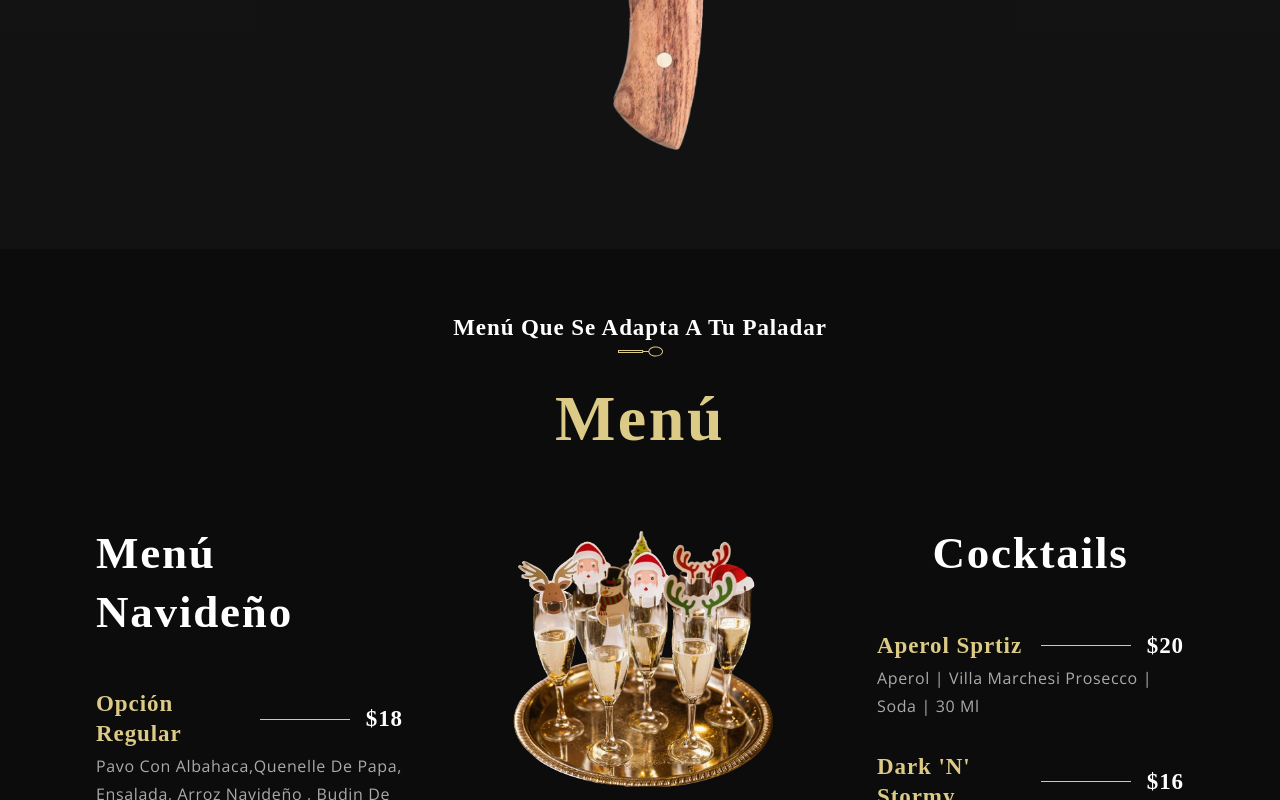
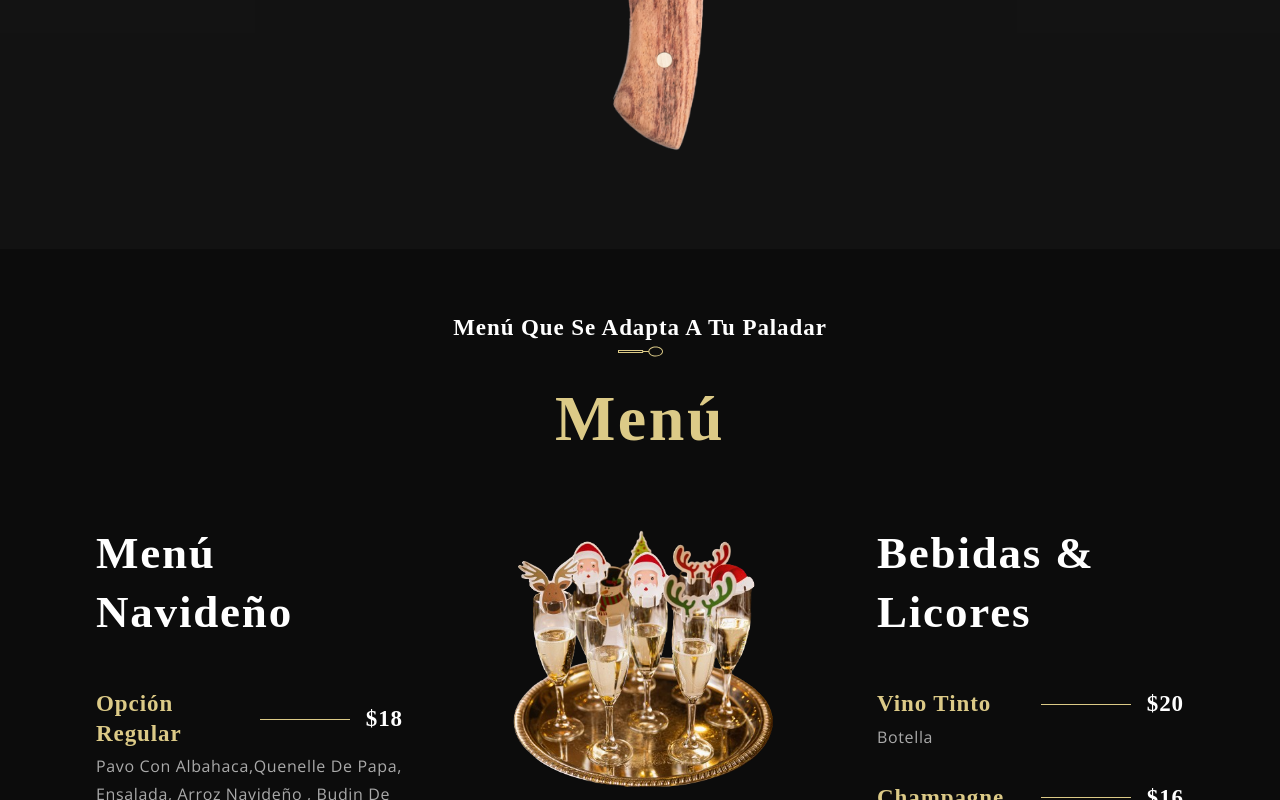
Before and after one commit to ElJeringas/NewMenuSF, a React (Vite) app: page / in a window 1280 px wide. Shown: the part 2000-2800 px from the top of the page. Built offline with nearby package versions, Linux system fonts and the light colour scheme; a web font is replaced by a local one.

Commit message:
home image, licours and laurels

```diff
--- a/src/constants/data.js
+++ b/src/constants/data.js
@@ -21,29 +21,29 @@ const wines = [
 
 const cocktails = [
   {
-    title: 'Aperol Sprtiz',
+    title: 'Vino Tinto',
     price: '$20',
-    tags: 'Aperol | Villa Marchesi prosecco | soda | 30 ml',
+    tags: 'Botella',
   },
   {
-    title: "Dark 'N' Stormy",
+    title: "Champagne",
     price: '$16',
-    tags: 'Dark rum | Ginger beer | Slice of lime',
+    tags: 'Botella',
   },
   {
-    title: 'Daiquiri',
-    price: '$10',
+    title: 'Vino Blanco',
+    price: '$18',
     tags: 'Rum | Citrus juice | Sugar',
   },
   {
-    title: 'Old Fashioned',
-    price: '$31',
-    tags: 'Bourbon | Brown sugar | Angostura Bitters',
+    title: 'Vino Hervido',
+    price: '$11',
+    tags: 'Vino | Frutos rojos | Especias',
   },
   {
-    title: 'Negroni',
-    price: '$26',
-    tags: 'Gin | Sweet Vermouth | Campari | Orange garnish',
+    title: 'Mineral',
+    price: '$2',
+    tags: 'Gin | Con Gas | Sin Gas ',
   },
 ];
 
@@ -51,22 +51,22 @@ const awards = [
   {
     imgUrl: images.award02,
     title: 'Calidad de Servicio',
-    subtitle: 'Lorem ipsum dolor sit amet, consectetur.',
+    subtitle: 'Servicio y personal de alta calidad.',
   },
   {
     imgUrl: images.award01,
     title: 'Comfort',
-    subtitle: 'Lorem ipsum dolor sit amet, consectetur.',
+    subtitle: 'ERspacio amplio, Ambiente calido.',
   },
   {
     imgUrl: images.award05,
     title: 'AAA Hospitalidad',
-    subtitle: 'Lorem ipsum dolor sit amet, consectetur.',
+    subtitle: 'Habitaciones y comedores de lujo.',
   },
   {
     imgUrl: images.award03,
     title: 'Chef',
-    subtitle: 'Lorem ipsum dolor sit amet, consectetur.',
+    subtitle: 'Platos exclusivos, ingredientes siempre frescos.',
   },
 ];
 
--- a/src/constants/images.js
+++ b/src/constants/images.js
@@ -26,6 +26,7 @@ import sign from '../assets/signature.png';
 import quote from '../assets/quote.png';
 import gericht from '../assets/gericht.jpg';
 import navPrev from '../assets/navPrev.png';
+import HomeSF from '../assets/SF_Home.png';
 export default {
   bg,
   chef,
@@ -54,4 +55,5 @@ export default {
   quote,
   gericht,
   navPrev,
+  HomeSF,
 };
--- a/src/container/Header/Header.jsx
+++ b/src/container/Header/Header.jsx
@@ -16,7 +16,7 @@ const Header = () => {
         <a type='button' href='#menu' className='custom__button'>{t(`header.button`)}</a>
       </div>
       <div className='app__wrapper_img'>
-        <img src={newimg} alt='header'/>
+        <img src={images.HomeSF} alt='header'/>
       </div>
     </div>
   )
--- a/src/container/Menu/SpecialMenu.jsx
+++ b/src/container/Menu/SpecialMenu.jsx
@@ -38,7 +38,7 @@ const SpecialMenu = () => {
         </div>
 
         <div className='app__specialMenu-menu_cocktails flex__center'>
-          <p className='app__specialMenu-menu_heading'>Cocktails</p>
+          <p className='app__specialMenu-menu_heading'>Bebidas & Licores</p>
           <div className='app__specialMenu_menu_items'>
             {data.cocktails.map((cocktail,index) => (
               <MenuItem key={cocktail.title + index} title={cocktail.title} price={cocktail.price} tags={cocktail.tags}/>
```
Also changed, not shown: src/assets/SF_Home.png (added).
